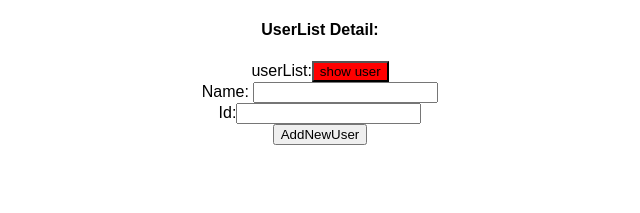
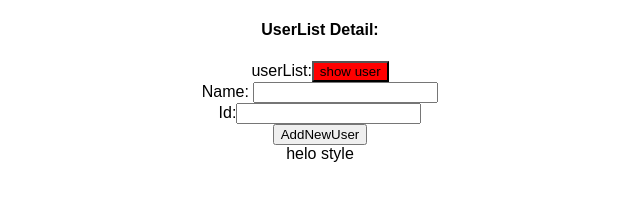
Before and after one commit to SWEETY05/React-sanbox, a React (Create React App) app: page / in a window 1280 px wide. Shown: the top 213 px of the page, without its empty margins (320-960 px from the left). Built offline with nearby package versions, Linux system fonts and the light colour scheme.

Commit message:
first link

```diff
--- a/src/App.js
+++ b/src/App.js
@@ -5,6 +5,7 @@ export default function App() {
   return (
     <div className="App">
       <User />
+      helo style
     </div>
   );
 }
```
